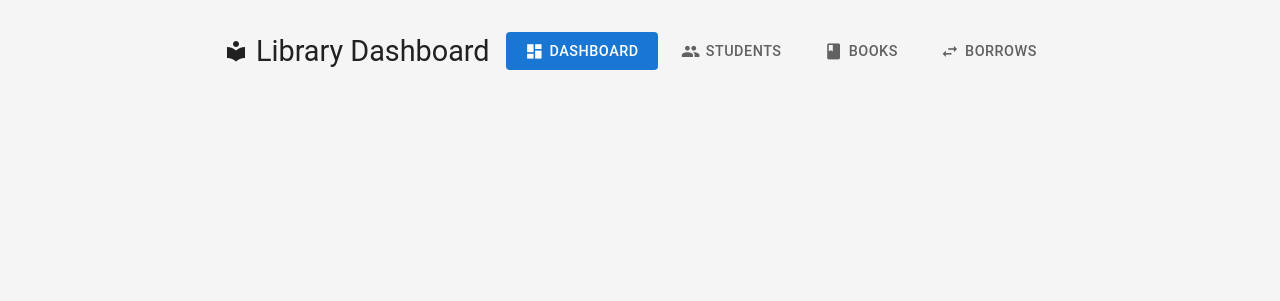
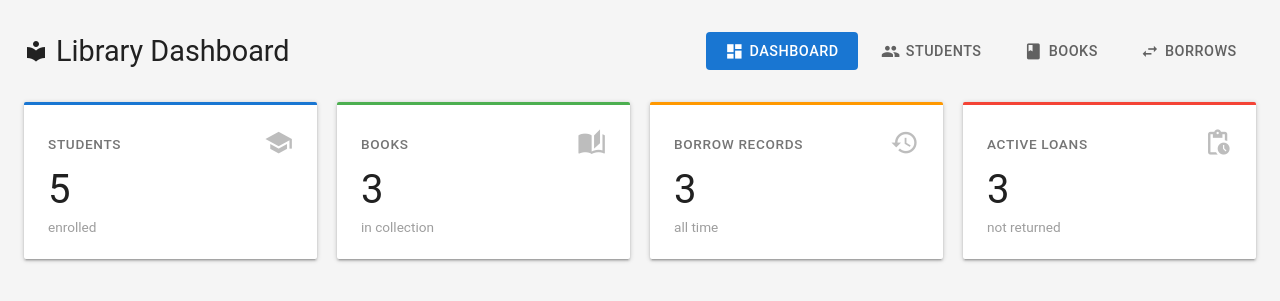
Before and after one commit to RY1016/IT30a, a PHP site: page /dashboard.php in a window 1280 px wide. Shown: the top 301 px of the page. Run offline with PHP 8.4, Linux system fonts and the light colour scheme; data comes from the database, SQL or seed files in the repository.

Commit message:
Initial KPIs for dashboard.php: student count, book count, borrowed books & active borrows

```diff
--- a/dashboard.php
+++ b/dashboard.php
@@ -18,6 +18,12 @@ try {
 } catch (PDOException $e) {
     die("Database connection failed: " . $e->getMessage());
 }
+
+// ---------- 1. KPI COUNTS ----------
+$studentCount  = $pdo->query("SELECT COUNT(*) FROM students")->fetchColumn();
+$bookCount     = $pdo->query("SELECT COUNT(*) FROM books")->fetchColumn();
+$totalBorrows  = $pdo->query("SELECT COUNT(*) FROM borrows")->fetchColumn();
+$activeBorrows = $pdo->query("SELECT COUNT(*) FROM borrows WHERE borrow_return_date IS NULL")->fetchColumn();
 ?>
 
 <!DOCTYPE html>
@@ -262,7 +268,47 @@ try {
 </head>
 <body>
 
-    <?php include 'includes/navbar.php'; ?>
+    <div class="dashboard">
+        <?php include 'includes/navbar.php'; ?>
+
+        <div class="stats-grid">
+            <div class="stat-card">
+                <div class="stat-header">
+                    <span class="stat-label">Students</span>
+                    <span class="material-icons">school</span>
+                </div>
+                <div class="stat-number"><?= $studentCount ?></div>
+                <div class="stat-sub">enrolled</div>
+            </div>
+
+            <div class="stat-card">
+                <div class="stat-header">
+                    <span class="stat-label">Books</span>
+                    <span class="material-icons">auto_stories</span>
+                </div>
+                <div class="stat-number"><?= $bookCount ?></div>
+                <div class="stat-sub">in collection</div>
+            </div>
+
+            <div class="stat-card">
+                <div class="stat-header">
+                    <span class="stat-label">Borrow records</span>
+                    <span class="material-icons">history</span>
+                </div>
+                <div class="stat-number"><?= $totalBorrows ?></div>
+                <div class="stat-sub">all time</div>
+            </div>
+
+            <div class="stat-card">
+                <div class="stat-header">
+                    <span class="stat-label">Active loans</span>
+                    <span class="material-icons">pending_actions</span>
+                </div>
+                <div class="stat-number"><?= $activeBorrows ?></div>
+                <div class="stat-sub">not returned</div>
+            </div>
+        </div>
+    </div>
 
 </body>
 </html>
```
